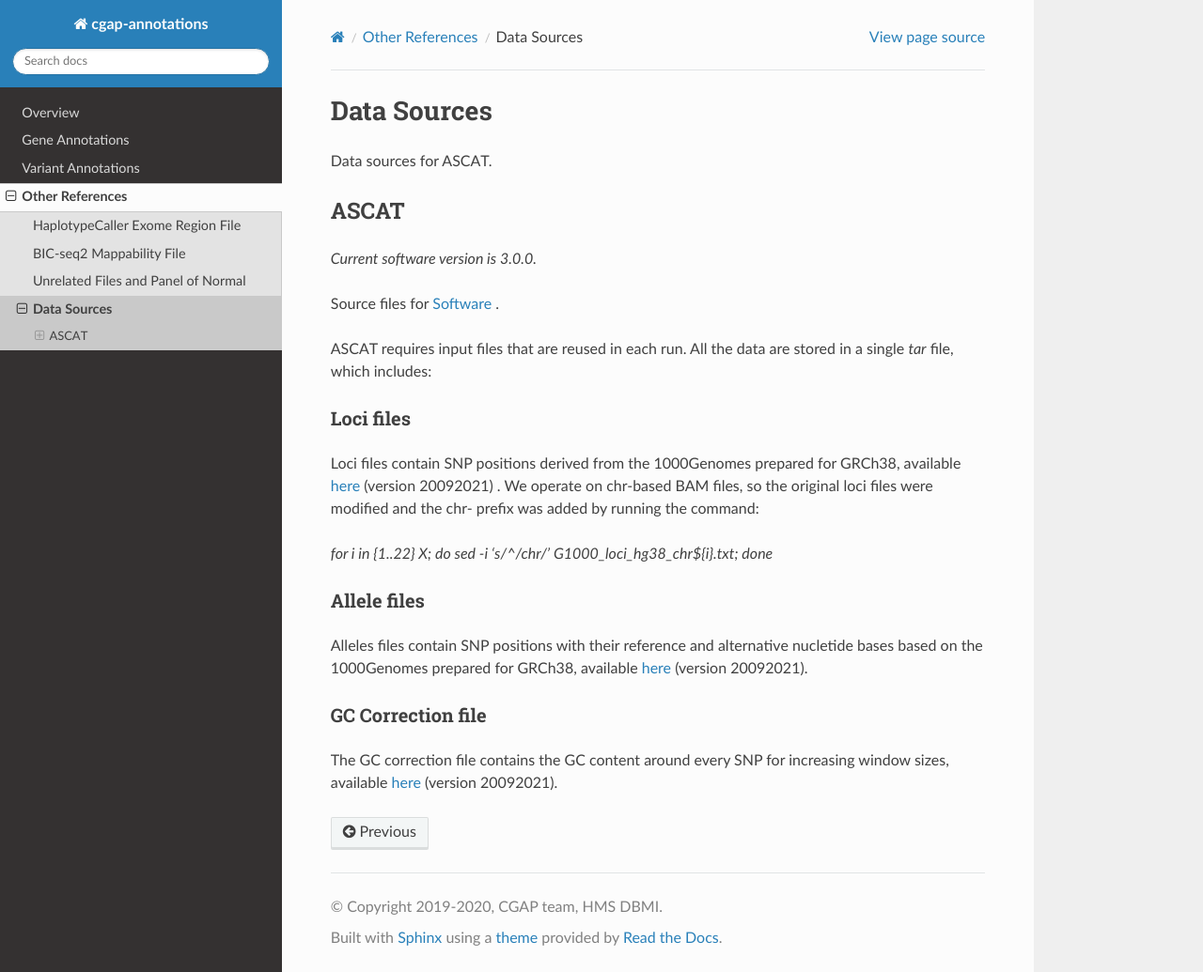
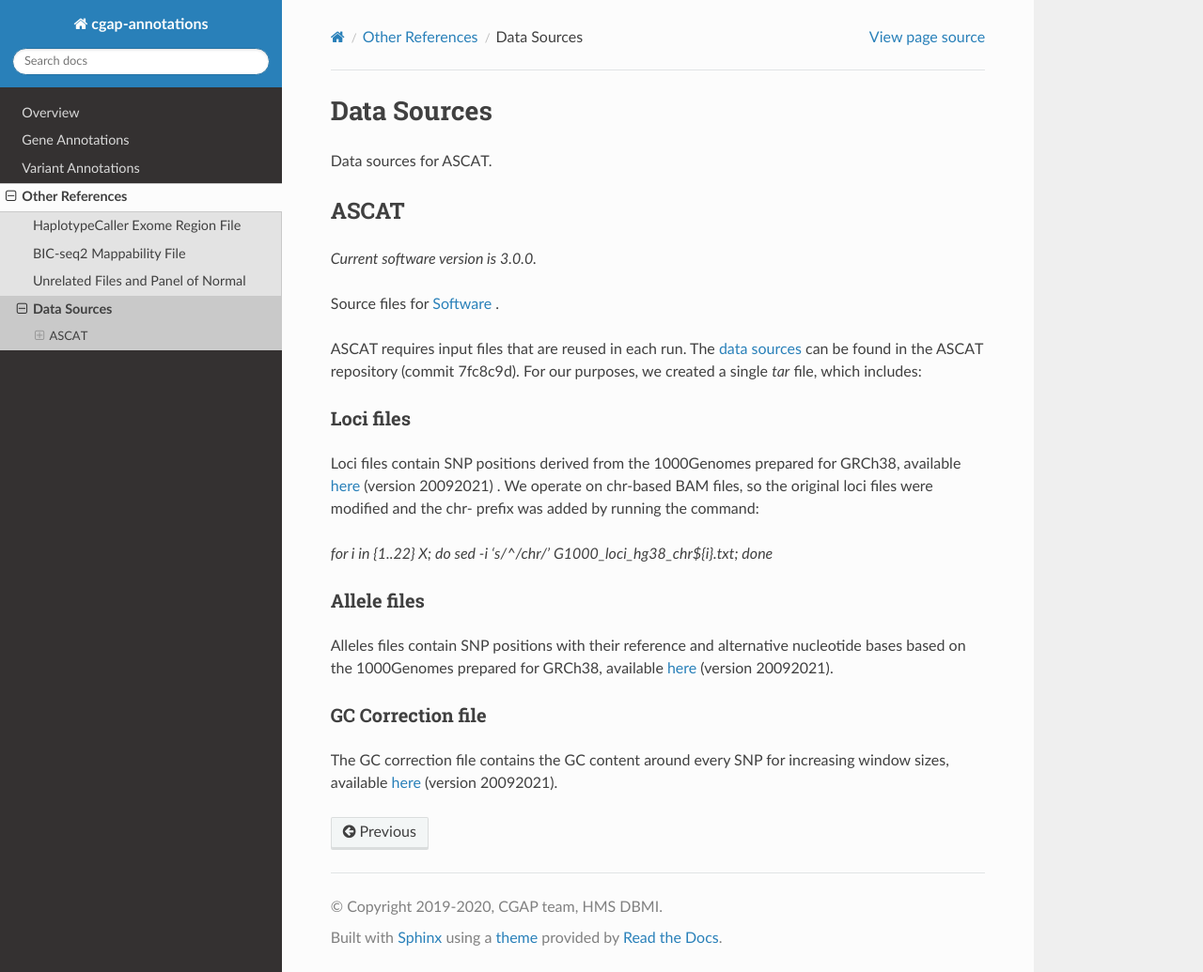
Before and after one commit to dbmi-bgm/cgap-annotations, a Sphinx documentation site: the page built from docs/ascat.rst, in a window 1280 px wide and 1035 px high. Shown: the whole window at 94% size. Built offline with Sphinx 7.4.7 and the Read the Docs theme 2.0.0, drawn with Linux system fonts in a browser that asks for light colours.

Commit message:
docs update

```diff
--- a/docs/ascat.rst
+++ b/docs/ascat.rst
@@ -13,7 +13,7 @@ Source files for `Software`_ .
 
 .. _Software: https://github.com/VanLoo-lab/ascat
 
-ASCAT requires input files that are reused in each run. All the data are stored in a single `tar` file, which includes:
+ASCAT requires input files that are reused in each run. The `data sources <https://github.com/VanLoo-lab/ascat/tree/master/ReferenceFiles/WGS>`__  can be found in the ASCAT repository (commit 7fc8c9d). For our purposes, we created a single `tar` file, which includes:
 
 Loci files
 ^^^^^^^^^^
@@ -27,7 +27,7 @@ We operate on chr-based BAM files, so the original loci files were modified and
 Allele files
 ^^^^^^^^^^^^
 
-Alleles files contain SNP positions with their reference and alternative nucletide bases based on the 1000Genomes prepared for GRCh38, available `here <https://www.dropbox.com/s/uouszfktzgoqfy7/G1000_alleles_hg38.zip>`__ (version 20092021).
+Alleles files contain SNP positions with their reference and alternative nucleotide bases based on the 1000Genomes prepared for GRCh38, available `here <https://www.dropbox.com/s/uouszfktzgoqfy7/G1000_alleles_hg38.zip>`__ (version 20092021).
 
 GC Correction file
 ^^^^^^^^^^^^^^^^^^
```
